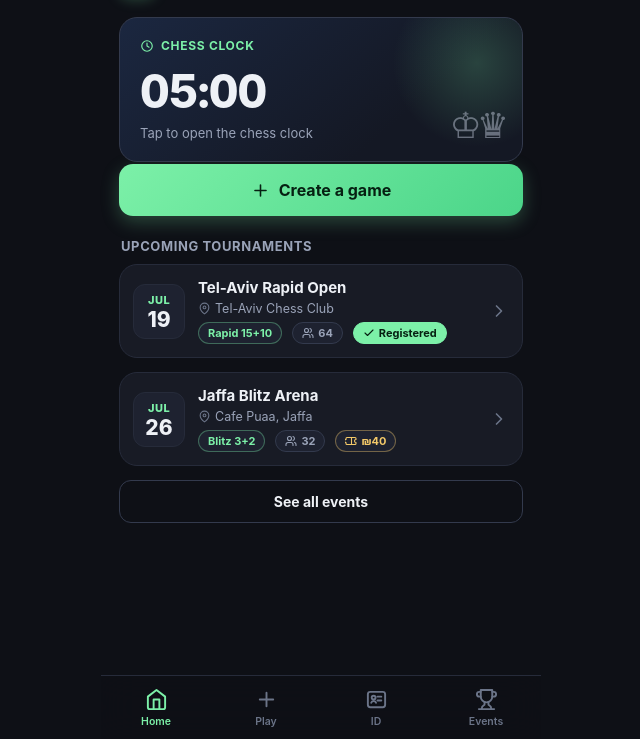
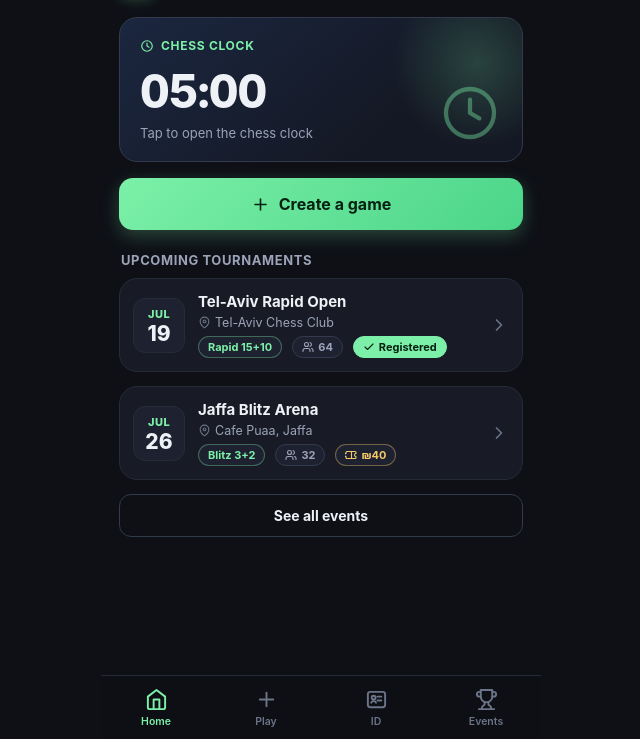
Before and after one commit to WIPexpert/clash64, a plain HTML site: page index.html in a window 1280 px wide. Shown: the part 61-800 px from the top of the page, without its empty margins (319-959 px from the left). Drawn offline with Linux system fonts and the light colour scheme.

Commit message:
Add Clash 64 app icon; home tweaks (card gap, larger clock icon, drop king/queen deco)
Co-Authored-By: Claude Opus 4.8 <noreply@anthropic.com>

```diff
--- a/index.html
+++ b/index.html
@@ -61,12 +61,13 @@
   .sec-title{font-size:13px;font-weight:700;color:var(--mut);text-transform:uppercase;letter-spacing:.6px;margin:22px 2px 10px;}
 
   /* ---- hero clock card ---- */
-  .hero-clock{position:relative;overflow:hidden;border-radius:var(--r);padding:20px;background:linear-gradient(140deg,#1b2740,#141824 70%);border:1px solid var(--line2);cursor:pointer;}
+  .hero-clock{position:relative;overflow:hidden;border-radius:var(--r);padding:20px;background:linear-gradient(140deg,#1b2740,#141824 70%);border:1px solid var(--line2);cursor:pointer;margin-bottom:16px;}
   .hero-clock .glow{position:absolute;right:-40px;top:-40px;width:170px;height:170px;background:radial-gradient(circle,rgba(124,240,168,.20),transparent 70%);}
   .hero-clock .lbl{display:flex;align-items:center;gap:7px;color:var(--accent);font-weight:700;font-size:12px;letter-spacing:.7px;text-transform:uppercase;}
   .hero-clock .big{font-variant-numeric:tabular-nums;font-size:46px;font-weight:800;letter-spacing:-1px;margin-top:10px;}
   .hero-clock .hint{color:var(--mut);font-size:13px;margin-top:6px;}
-  .mini-pieces{position:absolute;right:18px;bottom:14px;font-size:36px;opacity:.45;letter-spacing:-5px;color:#cdd5e6;}
+  .mini-pieces{position:absolute;right:20px;bottom:16px;opacity:.4;color:var(--accent);}
+  .mini-pieces svg{width:64px;height:64px;stroke-width:1.6;}
 
   .btn{display:flex;align-items:center;justify-content:center;gap:9px;width:100%;padding:16px;border-radius:14px;border:none;font-size:16px;font-weight:700;cursor:pointer;font-family:inherit;}
   .btn.primary{background:linear-gradient(135deg,var(--accent),var(--accent-d));color:var(--accent-ink);box-shadow:0 6px 18px rgba(124,240,168,.25);}
@@ -260,7 +261,7 @@
       <div class="lbl" id="heroLbl"></div>
       <div class="big" id="homeClockTime">05:00</div>
       <div class="hint">Tap to open the chess clock</div>
-      <div class="mini-pieces">&#9812;&#9819;</div>
+      <div class="mini-pieces" id="heroDeco"></div>
     </div>
 
     <button class="btn primary" style="margin-top:2px" onclick="startCreate()" id="createBtn"></button>
@@ -446,6 +447,7 @@ function mountIcons(){
   document.querySelectorAll('.chev').forEach(el=>{if(!el.dataset.done){el.innerHTML=icon('right',20);el.dataset.done=1;}});
   document.getElementById('createBtn').innerHTML=icon('plus',19)+' Create a game';
   document.getElementById('heroLbl').innerHTML=icon('clock',14)+' Chess clock';
+  document.getElementById('heroDeco').innerHTML=icon('clock',64);
   document.getElementById('shareBtn').innerHTML=icon('share',18)+' Share link';
   document.getElementById('randIco').innerHTML=icon('shuffle',15,'style="margin-right:6px"');
   document.getElementById('tcRowIco').innerHTML=icon('timer',20);
--- a/sw.js
+++ b/sw.js
@@ -1,5 +1,5 @@
 // Gambit PWA service worker — offline-first cache.
-const CACHE = 'gambit-v6';
+const CACHE = 'gambit-v7';
 const ASSETS = [
   './',
   './index.html',
```
Also changed, not shown: icons/apple-touch-icon.png, icons/icon-192.png, icons/icon-512.png, 1 other file.
